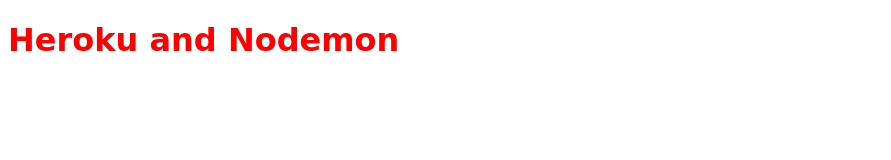
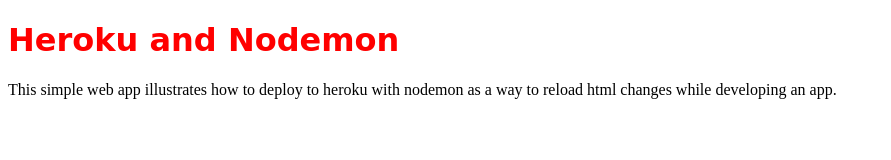
Before and after one commit to Taghm/exampleNodeJS, a website: page public/index.html in a window 1280 px wide. Shown: the whole page, without its empty margins (0-891 px from the left). Drawn offline with Linux system fonts and the light colour scheme.

Commit message:
added a dev property to package.json.

```diff
--- a/package.json
+++ b/package.json
@@ -17,6 +17,6 @@
     "npm": "6.9.0"
   },
   "dev": {
-   "nodemon server.js -e js,html";
+   "nodemon server.js -e js,html"
   }
 }
--- a/public/index.html
+++ b/public/index.html
@@ -5,5 +5,9 @@
   </head>
   <body>
  <h1 style="color: red; font-family: Cursive"> Heroku and Nodemon </h1>
+ <p style="font=family: times">
+   This simple web app illustrates how to deploy to heroku with nodemon as
+   a way to reload html changes while developing an app.
+ </p>
     </body>
 </html>
```
